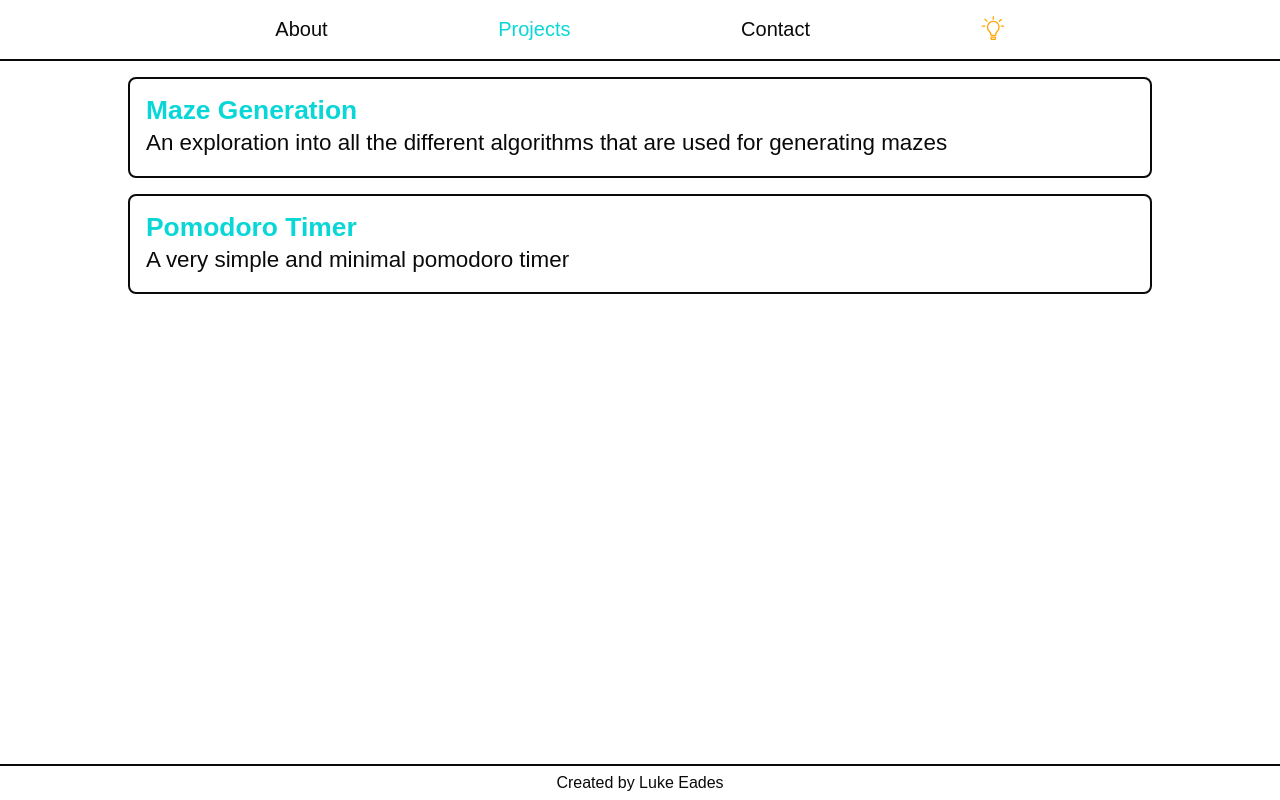
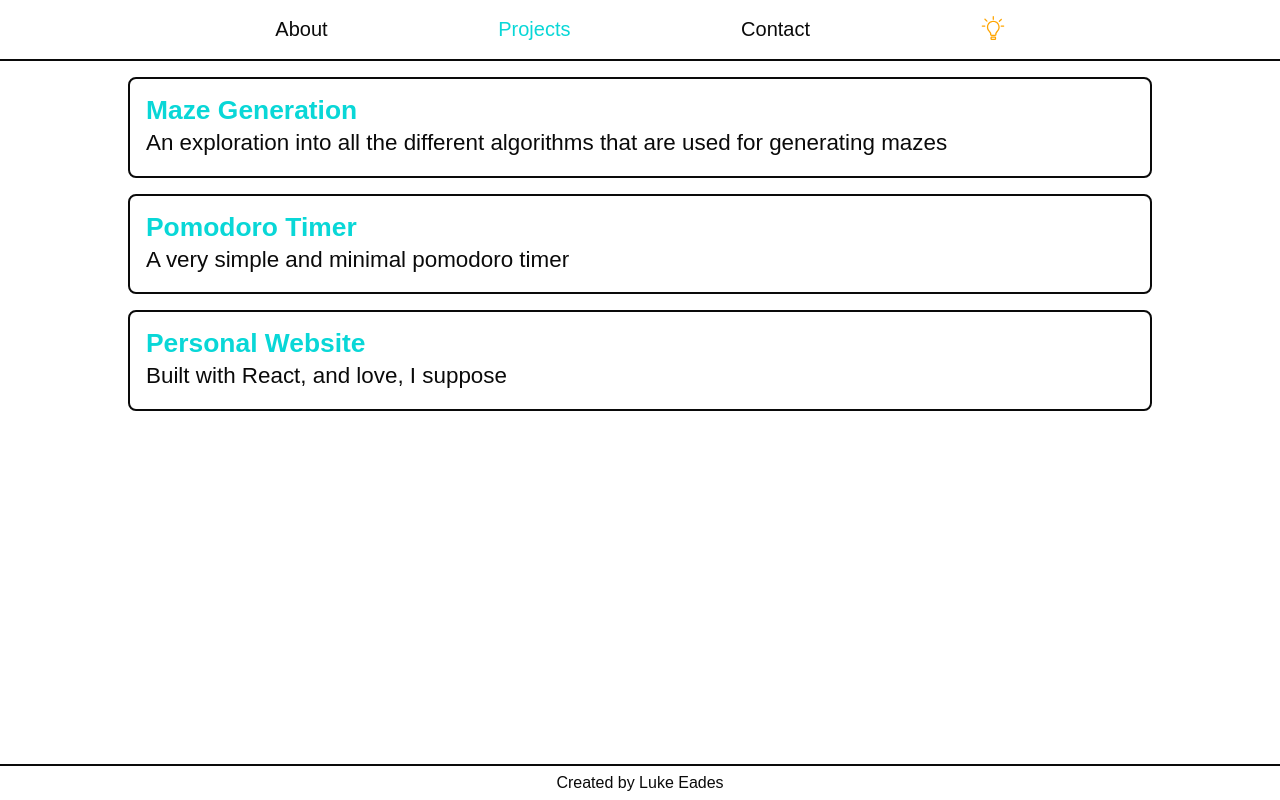
Before and after one commit to LukeEades/personal_website_revamp, a React (Vite) app: page /#/projects in a window 1280 px wide. Built offline with nearby package versions, Linux system fonts and the light colour scheme.

Commit message:
added personal website project

```diff
--- a/src/components/Projects.jsx
+++ b/src/components/Projects.jsx
@@ -10,6 +10,11 @@ const projects = [
     name: "Pomodoro Timer",
     description: "A very simple and minimal pomodoro timer",
     url: "https://lukeeades.github.io/pomodoro_timer",
+  },
+  {
+    name: "Personal Website",
+    description: "Built with React, and love, I suppose",
+    url: "https://luke-eades.org",
   },
 ]
 const Projects = () => {
```
